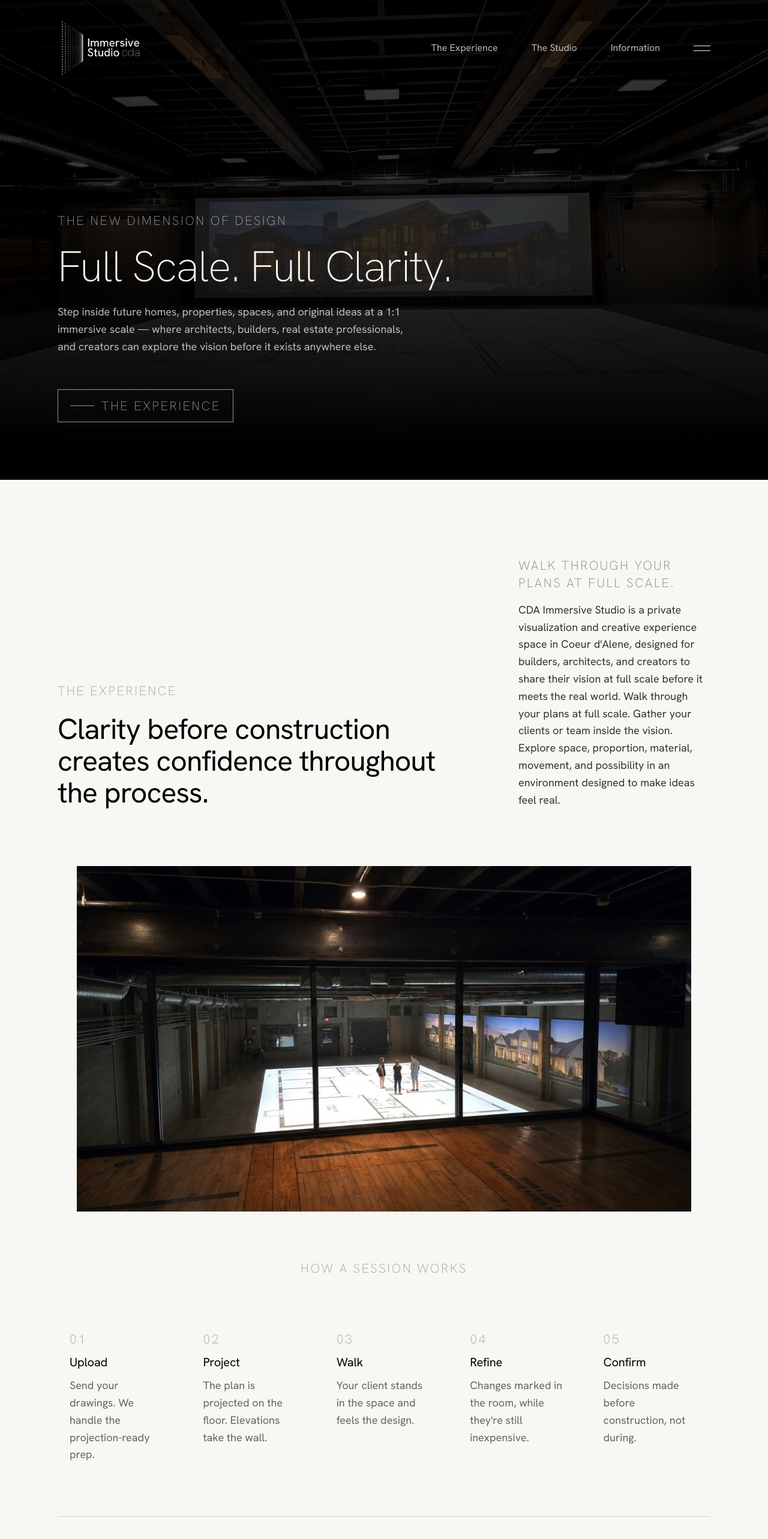
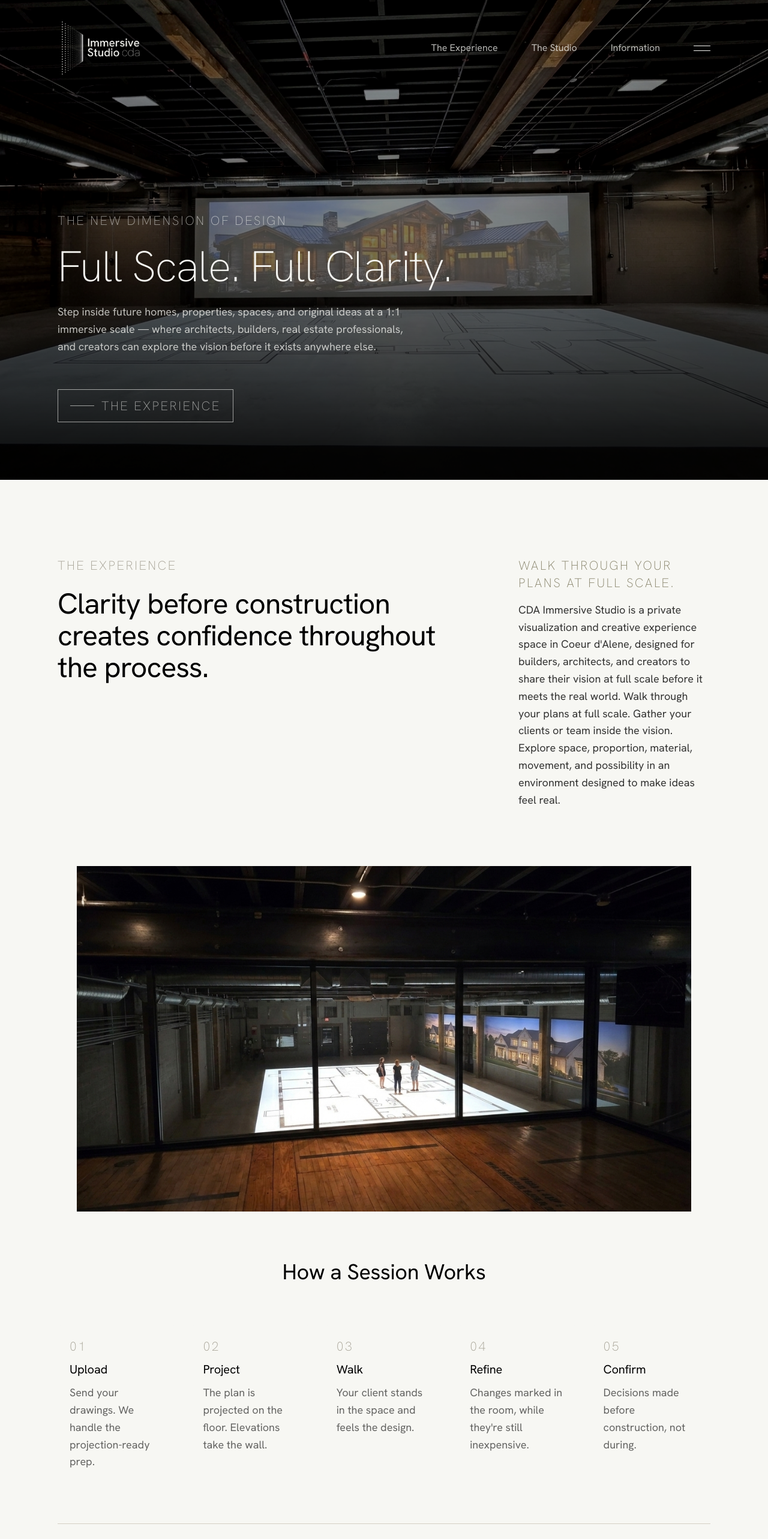
Before and after one commit to MonyVannn/immersive-studio-cda, a Next.js app: page / in a window 1280 px wide. Shown: the top 2566 px of the page at 60% size. Built offline with nearby package versions, Linux system fonts and the light colour scheme.

Commit message:
fix: fix the homepage changes riley feedback

```diff
--- a/components/sections/hero.tsx
+++ b/components/sections/hero.tsx
@@ -15,8 +15,8 @@ export function Hero() {
         />
       </div>
 
-      <div className="pointer-events-none absolute inset-0 bg-onyx/30" />
-      <div className="pointer-events-none absolute inset-0 bg-gradient-to-t from-onyx from-[8%] via-onyx/70 via-45% to-onyx/45" />
+      <div className="pointer-events-none absolute inset-0 bg-onyx/10" />
+      <div className="pointer-events-none absolute inset-0 bg-gradient-to-t from-onyx/90 from-[5%] via-onyx/40 via-45% to-transparent" />
 
       <div className="relative mx-auto flex w-full max-w-[110rem] flex-col gap-6 px-site pb-16 pt-40 animate-hero-copy motion-reduce:animate-none md:pb-24">
         <p className="text-label text-off-white/60">{hero.eyebrow}</p>
--- a/components/sections/how-it-works.tsx
+++ b/components/sections/how-it-works.tsx
@@ -7,9 +7,9 @@ export function HowItWorks() {
       className="scroll-mt-28 bg-off-white px-site pt-8 pb-24 md:pt-10 md:pb-32"
     >
       <div className="mx-auto flex w-full max-w-[110rem] flex-col gap-16">
-        <p className="mx-auto w-full max-w-6xl text-center text-label text-dove lg:px-8">
+        <h2 className="mx-auto w-full max-w-6xl text-center text-h2 font-secondary text-onyx lg:px-8">
           {copy.eyebrow}
-        </p>
+        </h2>
 
         <ol className="grid gap-6 md:grid-cols-5 md:gap-6">
           {copy.steps.map((step) => (
--- a/components/sections/private-events.tsx
+++ b/components/sections/private-events.tsx
@@ -11,7 +11,7 @@ export function PrivateEvents() {
       className="scroll-mt-28 bg-off-white px-site py-24 md:py-32"
     >
       <div className="mx-auto flex w-full max-w-[110rem] flex-col gap-12">
-        <div className="flex flex-col gap-6 lg:flex-row lg:items-end lg:justify-between">
+        <div className="flex flex-col gap-6 lg:flex-row lg:items-start lg:justify-between">
           <div className="flex flex-col gap-6">
             <h2 className="text-display font-secondary text-onyx">
               {copy.eyebrow}
--- a/components/sections/what-happens-here.tsx
+++ b/components/sections/what-happens-here.tsx
@@ -8,7 +8,7 @@ export function WhatHappensHere() {
       className="scroll-mt-28 bg-off-white px-site pt-24 pb-8 md:pt-32 md:pb-10"
     >
       <div className="mx-auto flex w-full max-w-[110rem] flex-col gap-20 md:gap-24">
-        <div className="grid gap-10 lg:grid-cols-3 lg:items-end lg:gap-16">
+        <div className="grid gap-10 lg:grid-cols-3 lg:items-start lg:gap-16">
           <div className="flex flex-col gap-6 lg:col-span-2">
             <p className="text-label text-dove">{copy.eyebrow}</p>
             <h2 className="text-h1 font-secondary text-onyx">
--- a/lib/content/site.ts
+++ b/lib/content/site.ts
@@ -345,8 +345,8 @@ export const studioMemberships = {
 } as const;
 
 export const foundingStudioPartners = {
-  eyebrow: "FOUNDING STUDIO PARTNERS",
-  headline: "Make Immersion Part of Your Signature Process.",
+  eyebrow: "Make Immersion a Part of Your Signature Process",
+  headline: "Founding Studio Partners",
   subheading: "A limited professional relationship for builders, architects, designers, and creative firms seeking ongoing access to the studio.",
   paragraphs: [
     "CDA Immersive Studio is being built in relationship with the professionals shaping what comes next in North Idaho and the surrounding region.",
```
